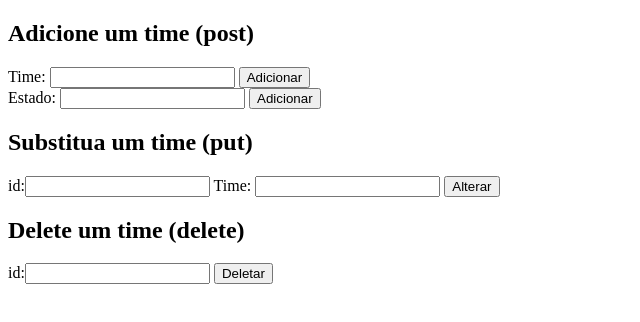
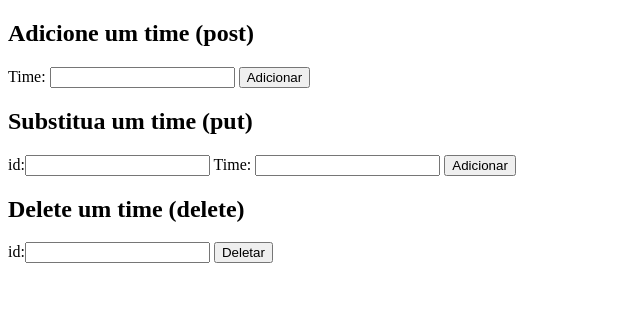
Before and after one commit to thaleshanashiro/frontend, a plain HTML site: page index.html in a window 1280 px wide. Shown: the whole page, without its empty margins (0-640 px from the left). Drawn offline with Linux system fonts and the light colour scheme.

Commit message:
Update index.html

```diff
--- a/index.html
+++ b/index.html
@@ -17,17 +17,11 @@
             <button type="submit" onclick="return submitPost()">Adicionar</button>
         </form>
 
-         <form id="postForm">
-            <label for="estado"> Estado: </label>
-            <input type="text" id="estado" name="estado"/>
-            <button type="submit" onclick="return submitPost()">Adicionar</button>
-        </form>
-
         <h2>Substitua um time (put) </h2>
         <form id="putForm">
             <label>id:<input type="text" name="id"/></label>
             <label>Time: <input type="text" name="time"/></label>
-            <button type="submit" onclick="return submitPut()">Alterar</button>
+            <button type="submit" onclick="return submitPut()">Adicionar</button>
         </form>
 
         <h2>Delete um time (delete) </h2>
```
